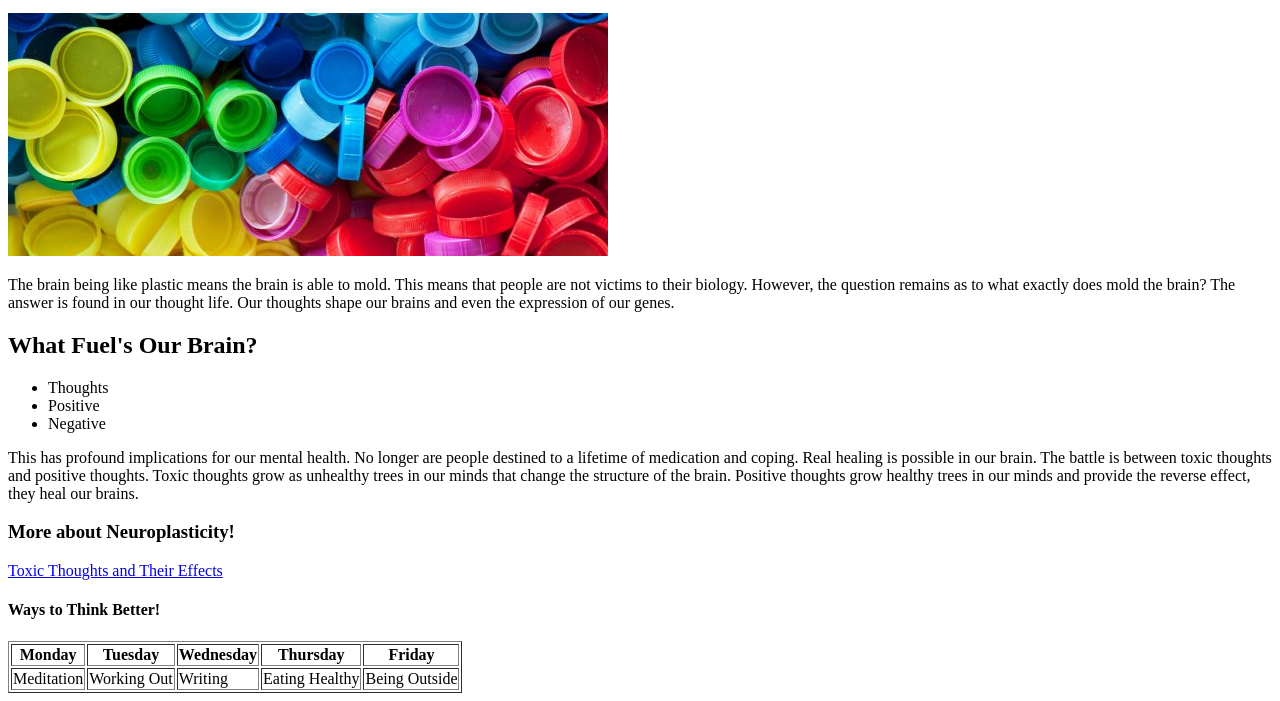
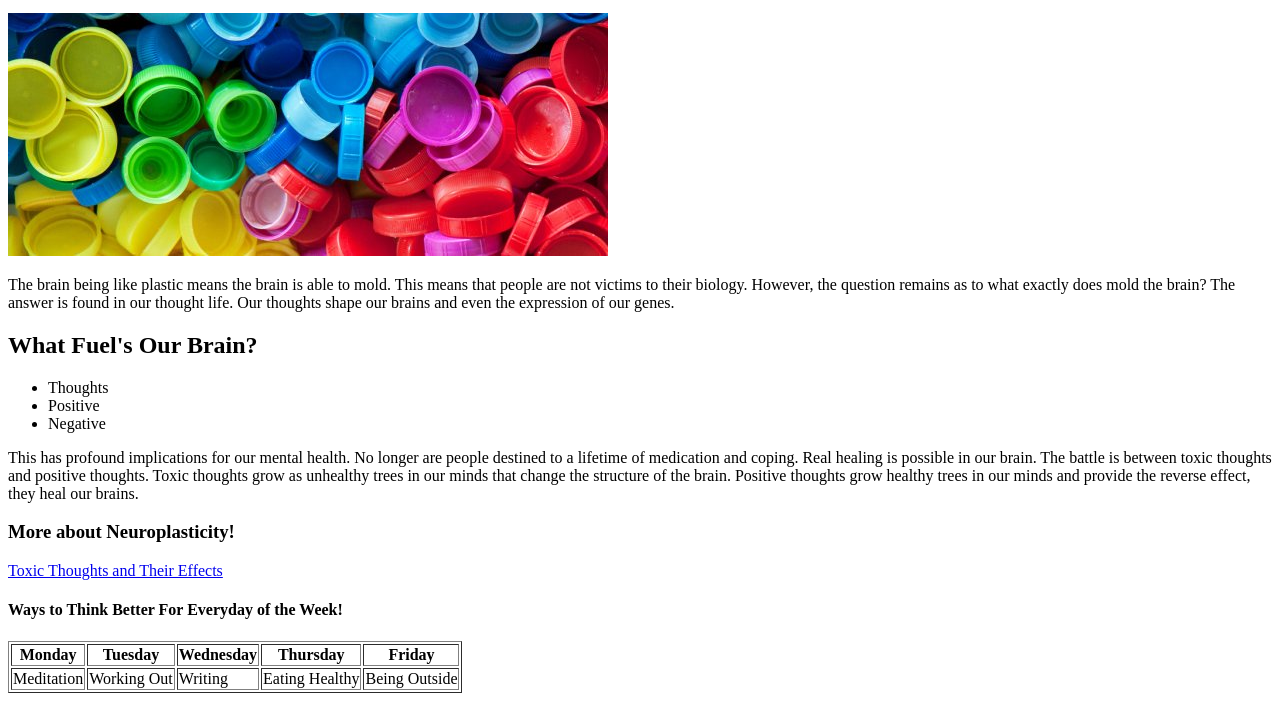
Before and after one commit to jones1023/jones1023.github.io, a plain HTML site: page index.html in a window 1280 px wide. Shown: the part 119-820 px from the top of the page. Drawn offline with Linux system fonts and the light colour scheme.

Commit message:
Update index.html

```diff
--- a/index.html
+++ b/index.html
@@ -33,7 +33,7 @@
 	Positive thoughts grow healthy trees in our minds and provide the reverse effect, they heal our brains.</p>
 <h3> More about Neuroplasticity! </h3>
 <p><a href="https://drleaf.com/about/toxic-thoughts/">Toxic Thoughts and Their Effects</a></p>
-	<h4> Ways to Think Better!</h4>
+	<h4> Ways to Think Better For Everyday of the Week!</h4>
 	<table border=1>
 		<tr>
 			<th>Monday</th><th>Tuesday</th><th>Wednesday</th><th>Thursday</th><th>Friday</th>
```
